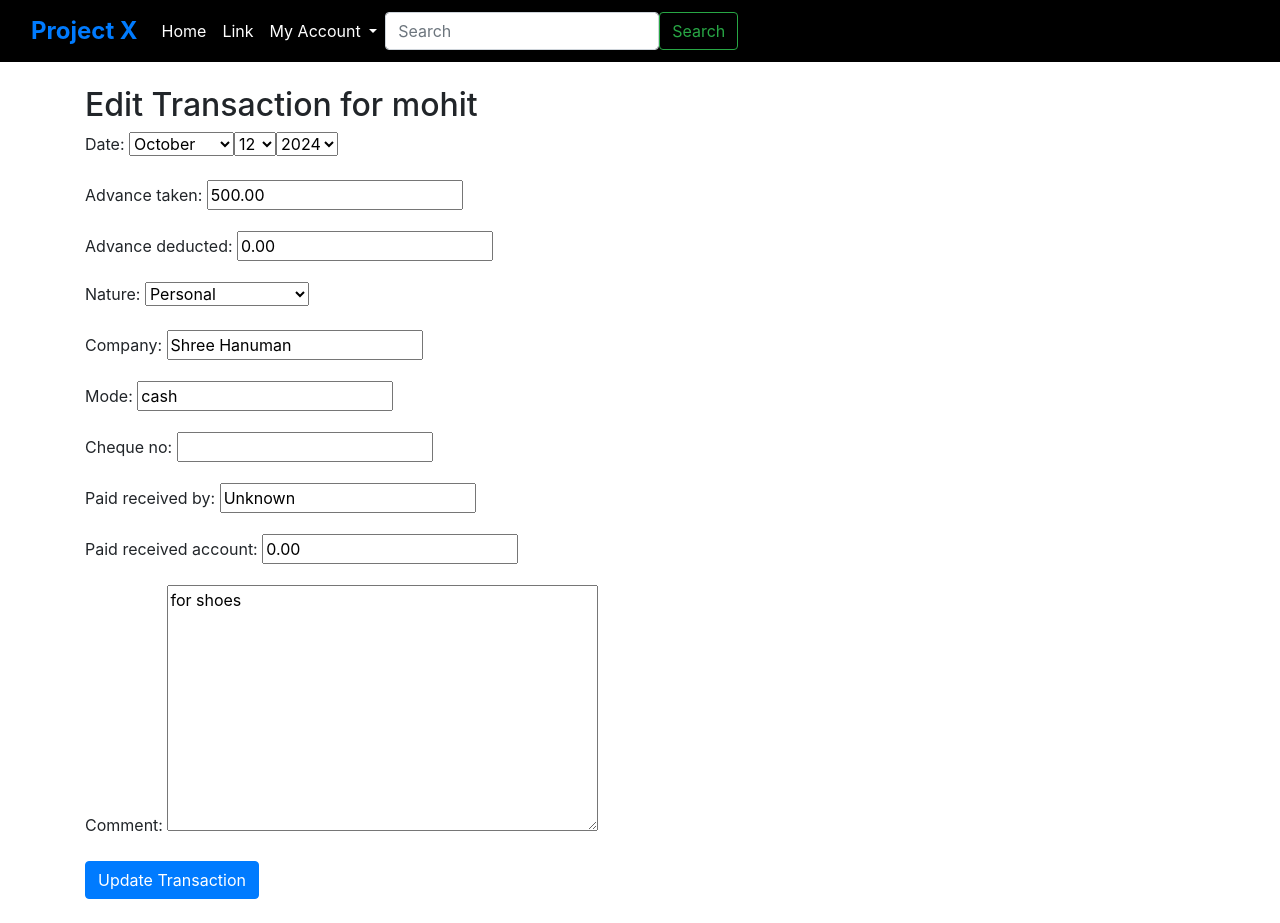
After one commit to arush420/Project-X, a Django app: page /employees/edit-transaction/1/ in a window 1280 px wide. The commit adds this page. Run offline with Django 3.2, Linux system fonts and the light colour scheme; a user stored in the database is signed in; data comes from the database, SQL or seed files in the repository; both versions use the stored data as it was after the commit; some libraries are stand-ins or nearby versions.

Commit message:
advance form updated

```diff
--- /dev/null
+++ b/salary_management/employees/context_processors.py
@@ -0,0 +1,6 @@
+from .views import get_user_role_flags
+
+def role_flags_processor(request):
+    if request.user.is_authenticated:
+        return get_user_role_flags(request.user)
+    return {}
--- a/salary_management/employees/forms.py
+++ b/salary_management/employees/forms.py
@@ -157,7 +157,8 @@ class StaffSalaryForm(forms.ModelForm):
 class AdvanceTransactionForm(forms.ModelForm):
     class Meta:
         model = AdvanceTransaction
-        fields = ['date', 'advance_taken', 'advance_deducted','paid_received_by', 'paid_received_account', 'comment']
+        fields = ['date', 'advance_taken', 'advance_deducted', 'nature','company',
+                  'mode', 'cheque_no', 'paid_received_by', 'paid_received_account', 'comment']
         widgets = {
             'date': forms.SelectDateWidget(),
         }
--- a/salary_management/employees/models.py
+++ b/salary_management/employees/models.py
@@ -225,7 +225,7 @@ class VendorInformation(models.Model):
 class StaffSalary(models.Model):
     pf_no = models.CharField(max_length=20, unique=True)
     name = models.CharField(max_length=100)
-    father_name = models.DecimalField(max_digits=10, decimal_places=2, null=True, blank=True)
+    father_name = models.CharField(max_length=100, null=True, blank=True)
     gross_rate = models.DecimalField(max_digits=10, decimal_places=2)
 
     esic_applicable = models.BooleanField(default=False)
@@ -246,6 +246,11 @@ class StaffSalary(models.Model):
 
     salary_paid_from_account = models.DecimalField(max_digits=10, decimal_places=2, null=True, blank=True)
     date = models.DateField(default=timezone.now)
+
+    opening_balance = models.DecimalField(max_digits=10, decimal_places=2, default=0)
+    amount_paid_to_employee = models.DecimalField(max_digits=10, decimal_places=2, null=True, blank=True)
+    amount_recovered = models.DecimalField(max_digits=10, decimal_places=2, null=True, blank=True)
+    amount_left = models.DecimalField(max_digits=10, decimal_places=2, null=True, blank=True)
 
     opening_balance = models.DecimalField(max_digits=10, decimal_places=2, default=0)
     amount_paid_to_employee = models.DecimalField(max_digits=10, decimal_places=2, null=True, blank=True)
@@ -276,7 +281,11 @@ class AdvanceTransaction(models.Model):
     amount = models.DecimalField(max_digits=10, decimal_places=2, default=0.00)  # Amount
     paid_received = models.CharField(max_length=10,
                                      choices=[('paid', 'Paid'), ('received', 'Received')], default='paid')  # Paid to/Received
-    nature = models.CharField(max_length=100, default='personal')  # Nature, will be dynamically filtered
+    NATURE_CHOICES = [
+        ('personal', 'Personal'),
+        ('office', 'Office Expense'),
+        ('company', 'Company Expense'),]
+    nature = models.CharField(max_length=100,choices=NATURE_CHOICES ,default='personal')  # Nature, will be dynamically filtered
     company = models.CharField(max_length=100, null=True, blank=True, default='Shree Hanuman')  # Company
     mode = models.CharField(max_length=50, default='cash')  # Mode
     cheque_no = models.CharField(max_length=50, null=True, blank=True)  # Cheque No.
@@ -290,9 +299,9 @@ class AdvanceTransaction(models.Model):
     date = models.DateField(default=timezone.now)
     advance_taken = models.DecimalField(max_digits=10, decimal_places=2, default=0)
     advance_deducted = models.DecimalField(max_digits=10, decimal_places=2, default=0)
+    advance_balance = models.DecimalField(max_digits=10, decimal_places=2, default=0)
     paid_received_by = models.CharField(max_length=100, default='Unknown')
     paid_received_account = models.DecimalField(max_digits=10, decimal_places=2, default=0)
-    advance_balance = models.DecimalField(max_digits=10, decimal_places=2, default=0)
     comment = models.TextField(null=True, blank=True)
 
     def save(self, *args, **kwargs):
--- /dev/null
+++ b/salary_management/employees/templates/employees/edit_transaction.html
@@ -0,0 +1,13 @@
+{% extends 'base.html' %}
+
+{% block content %}
+<div class="container my-4">
+    <h2>Edit Transaction for {{ salary.name }}</h2>
+
+    <form method="POST">
+        {% csrf_token %}
+        {{ form.as_p }}
+        <button type="submit" class="btn btn-primary">Update Transaction</button>
+    </form>
+</div>
+{% endblock %}
--- a/salary_management/employees/urls.py
+++ b/salary_management/employees/urls.py
@@ -31,7 +31,8 @@ urlpatterns = [
     path('salaries/', views.staff_salary_list, name='staff_salary_list'),
     path('salaries/new/', views.staff_salary_create, name='staff_salary_create'),
     path('salaries/edit/<int:pk>/', views.staff_salary_update, name='staff_salary_update'),
-    path('salaries/detail/<int:pk>/', views.staff_salary_detail, name='staff_salary_detail'),  # Detail view
+    path('staff-salary/<int:pk>/', views.staff_salary_detail, name='staff_salary_detail'), # Detail view
+    path('edit-transaction/<int:pk>/', views.edit_transaction, name='edit_transaction'),
     path('settings/', views.settings_view, name='settings'),  # Add this for the settings page
     path('save-theme-preference/', views.save_theme_preference, name='save_theme_preference'), #added this to save theme preference
 ] + static(settings.MEDIA_URL, document_root=settings.MEDIA_ROOT)
--- a/salary_management/employees/views.py
+++ b/salary_management/employees/views.py
@@ -134,6 +134,49 @@ def save_theme_preference(request):
 @login_required
 def settings_view(request):
     return render(request, 'employees/settings.html')
+
+# views.py
+@login_required
+def staff_salary_detail(request, pk):
+    salary = get_object_or_404(StaffSalary, pk=pk)
+
+    if request.method == 'POST':
+        form = AdvanceTransactionForm(request.POST)
+        if form.is_valid():
+            new_transaction = form.save(commit=False)
+            new_transaction.staff_salary = salary
+            new_transaction.save()
+            return redirect('employees:staff_salary_detail', pk=pk)
+    else:
+        form = AdvanceTransactionForm()
+
+    transactions = salary.transactions.all().order_by('-date')
+
+    return render(request, 'employees/staff_salary_detail.html', {
+        'salary': salary,
+        'transactions': transactions,
+        'form': form,
+    })
+
+
+@login_required
+def edit_transaction(request, pk):
+    transaction = get_object_or_404(AdvanceTransaction, pk=pk)
+    salary = transaction.staff_salary
+
+    if request.method == 'POST':
+        form = AdvanceTransactionForm(request.POST, instance=transaction)
+        if form.is_valid():
+            form.save()
+            return redirect('employees:staff_salary_detail', pk=salary.pk)
+    else:
+        form = AdvanceTransactionForm(instance=transaction)
+
+    return render(request, 'employees/edit_transaction.html', {
+        'form': form,
+        'salary': salary,
+        'transaction': transaction,
+    })
 
 
 # Registering a user with unique username validation
@@ -663,27 +706,6 @@ def staff_salary_create(request):
         form = StaffSalaryForm()
     return render(request, 'employees/staff_salary_form.html', {'form': form})
 
-def staff_salary_detail(request, pk):
-    salary = get_object_or_404(StaffSalary, pk=pk)
-    # Handle form submission
-    if request.method == 'POST':
-        form = AdvanceTransactionForm(request.POST)
-        if form.is_valid():
-            new_transaction = form.save(commit=False)
-            new_transaction.staff_salary = salary
-            new_transaction.save()
-            return redirect('employees:staff_salary_detail', pk=pk)
-    else:
-        form = AdvanceTransactionForm()
-
-    # Get all transactions for the current employee
-    transactions = salary.transactions.all().order_by('-date')
-
-    return render(request, 'employees/staff_salary_detail.html', {
-        'salary': salary,
-        'transactions': transactions,
-        'form': form,
-    })
 
 def staff_salary_update(request, pk):
     salary = StaffSalary.objects.get(pk=pk)
--- a/salary_management/salary_management/settings.py
+++ b/salary_management/salary_management/settings.py
@@ -73,6 +73,7 @@ TEMPLATES = [
                 'django.template.context_processors.request',
                 'django.contrib.auth.context_processors.auth',
                 'django.contrib.messages.context_processors.messages',
+                'employees.context_processors.role_flags_processor',
             ],
         },
     },
```
Also changed, not shown: salary_management/employees/templates/employees/staff_salary_detail.html (+27 -45 lines), salary_management/db.sqlite3.
